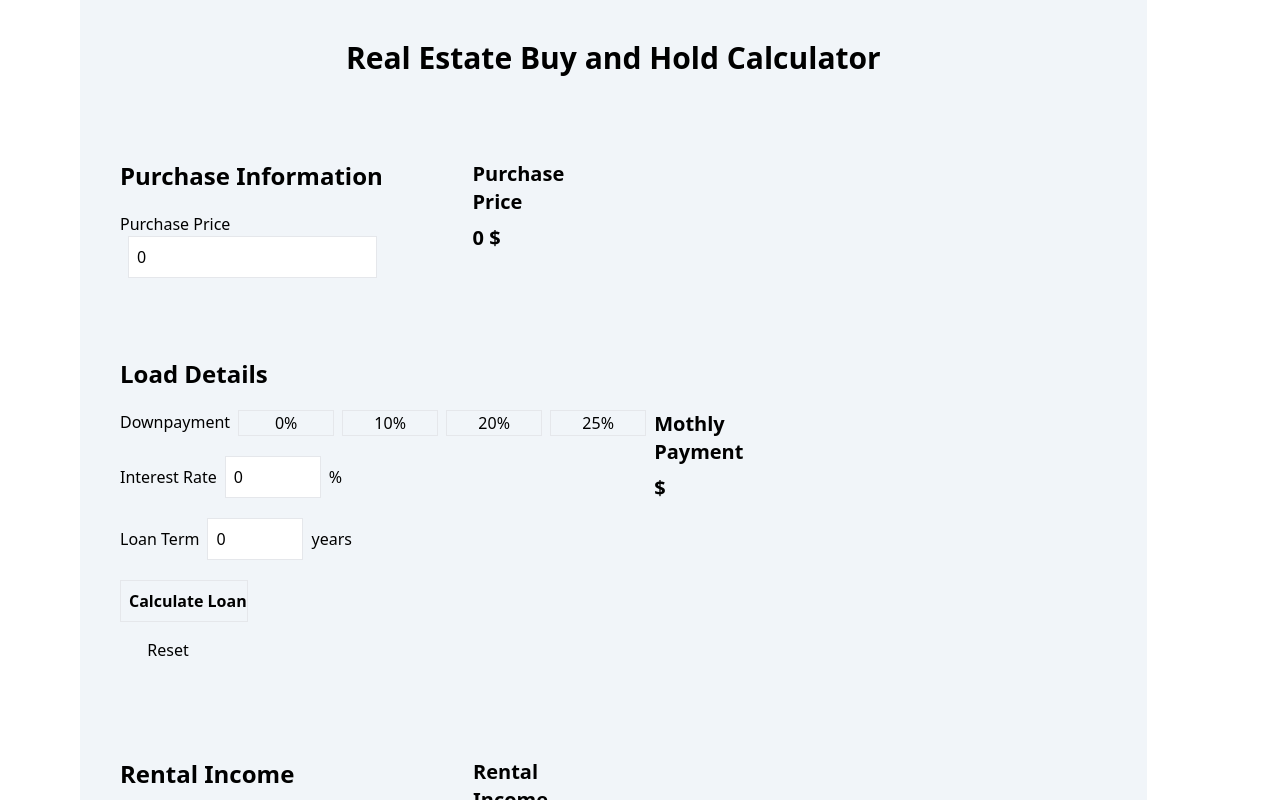
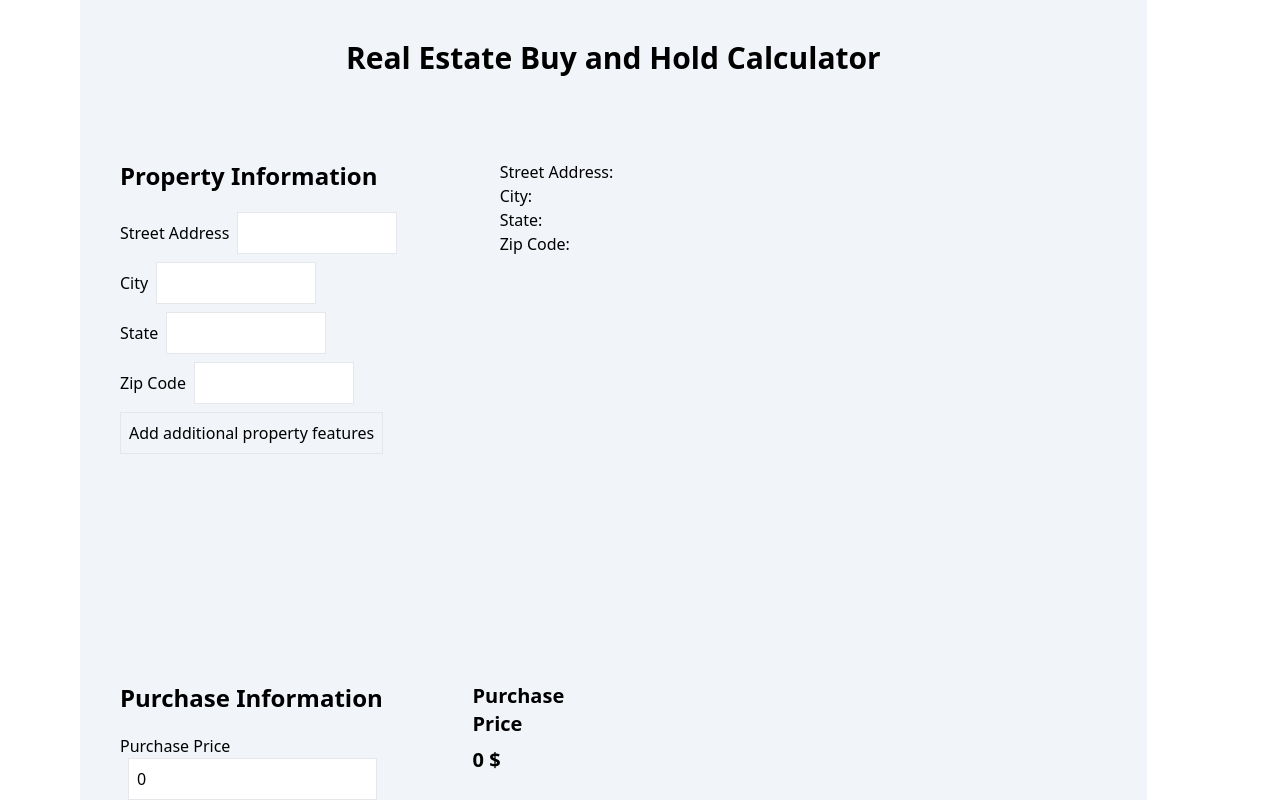
Before and after one commit to GeorgiNedyalkov/real-estate-investment-tools, a React (Vite) app in the folder ts_client/: page / in a window 1280 px wide. Shown: the top 800 px of the page. Built offline with nearby package versions, Linux system fonts and the light colour scheme.

Commit message:
feature create a property information section

```diff
--- a/ts_client/src/App.tsx
+++ b/ts_client/src/App.tsx
@@ -5,6 +5,7 @@ import LoanForm from "./components/LoanForm";
 import PurchaseInformation from "./components/PurchaseInformation";
 import RentalIncome from "./components/RentalIncome";
 import Expenses from "./components/Expenses";
+import PropertyInformation from "./components/PropertyInformation";
 
 function App() {
     const [purchasePrice, setPurchasePrice] = useState(0);
@@ -21,6 +22,7 @@ function App() {
     return (
         <div className="bg-slate-100 ml-20 w-10/12 p-10">
             <Header />
+            <PropertyInformation />
             <PurchaseInformation
                 purchasePrice={purchasePrice}
                 onPurchasePriceChange={onPurchasePriceChange}
--- /dev/null
+++ b/ts_client/src/components/PropertyInformation.tsx
@@ -0,0 +1,175 @@
+import { useState } from "react";
+
+interface Property {
+    streetAddress: string;
+    city: string;
+    state: string;
+    zipCode: string;
+    bedrooms?: number;
+    bathrooms?: number;
+    size?: number;
+    yearBuilt?: number;
+    description?: string;
+}
+
+const INITIAL_PROPERTY_INFO: Property = {
+    streetAddress: "",
+    city: "",
+    state: "",
+    zipCode: "",
+    bedrooms: 0,
+    bathrooms: 0,
+    size: 0,
+    yearBuilt: 0,
+    description: "",
+};
+
+export default function PropertyInformation() {
+    const [propertyInformation, setPropertyInformation] = useState(
+        INITIAL_PROPERTY_INFO
+    );
+
+    const [isDetailed, setIsDetailed] = useState<boolean>(false);
+
+    const onPropertyChange = (
+        e: React.ChangeEvent<HTMLInputElement | HTMLTextAreaElement>
+    ) => {
+        setPropertyInformation({
+            ...propertyInformation,
+            [e.target.name]: e.target.value,
+        });
+    };
+
+    return (
+        <div className="flex justify-between w-6/12">
+            <section className="mb-52">
+                <h2 className="text-2xl font-bold mb-5">
+                    Property Information
+                </h2>
+
+                <div className="mb-2">
+                    <label>Street Address</label>
+                    <input
+                        name="streetAddress"
+                        className="border w-40 mx-2 p-2"
+                        type="text"
+                        value={propertyInformation?.streetAddress}
+                        onChange={onPropertyChange}
+                    />
+                </div>
+                <div className="mb-2">
+                    <label>City</label>
+                    <input
+                        name="city"
+                        className="border w-40 mx-2 p-2"
+                        type="text"
+                        value={propertyInformation?.city}
+                        onChange={onPropertyChange}
+                    />
+                </div>
+                <div className="mb-2">
+                    <label>State</label>
+                    <input
+                        name="state"
+                        className="border w-40 mx-2 p-2"
+                        type="text"
+                        value={propertyInformation?.state}
+                        onChange={onPropertyChange}
+                    />
+                </div>
+                <div className="mb-2">
+                    <label>Zip Code</label>
+                    <input
+                        name="zipCode"
+                        className="border w-40 mx-2 p-2"
+                        type="text"
+                        value={propertyInformation?.zipCode}
+                        onChange={onPropertyChange}
+                    />
+                </div>
+
+                <button
+                    onClick={() => setIsDetailed(!isDetailed)}
+                    className="border hover:bg-slate-200 cursor-pointer p-2 mb-5"
+                >
+                    Add additional property features
+                </button>
+
+                {isDetailed && (
+                    <>
+                        <div className="mb-2">
+                            <label>Bedrooms</label>
+                            <input
+                                name="bedrooms"
+                                className="border w-40 mx-2 p-2"
+                                type="text"
+                                value={propertyInformation?.bedrooms}
+                                onChange={onPropertyChange}
+                            />
+                        </div>
+                        <div className="mb-2">
+                            <label>Bathrooms</label>
+                            <input
+                                name="bathrooms"
+                                className="border w-40 mx-2 p-2"
+                                type="text"
+                                value={propertyInformation?.bathrooms}
+                                onChange={onPropertyChange}
+                            />
+                        </div>
+                        <div className="mb-2">
+                            <label>Size</label>
+                            <input
+                                name="size"
+                                className="border w-40 mx-2 p-2"
+                                type="text"
+                                value={propertyInformation?.size}
+                                onChange={onPropertyChange}
+                            />
+                        </div>
+                        <div className="mb-2">
+                            <label>Year Built</label>
+                            <input
+                                name="yearBuilt"
+                                className="border w-40 mx-2 p-2"
+                                type="text"
+                                value={propertyInformation?.yearBuilt}
+                                onChange={onPropertyChange}
+                            />
+                        </div>
+                        <div className="mb-2 flex flex-col">
+                            <label>Description</label>
+                            <textarea
+                                name="description"
+                                value={propertyInformation?.description}
+                                onChange={onPropertyChange}
+                            />
+                        </div>
+                    </>
+                )}
+            </section>
+            <section>
+                <div>
+                    <p>Street Address: {propertyInformation?.streetAddress}</p>
+                    <p>City: {propertyInformation?.city}</p>
+                    <p>State: {propertyInformation?.state}</p>
+                    <p>Zip Code: {propertyInformation?.zipCode}</p>
+
+                    {/* optional */}
+                    {isDetailed && (
+                        <div>
+                            <p>Options:</p>
+                            <p>Bedrooms: {propertyInformation?.bedrooms}</p>
+                            <p>Bathrooms: {propertyInformation?.bathrooms}</p>
+                            <p>Size: {propertyInformation?.size}</p>
+                            <p>Year Built: {propertyInformation?.yearBuilt}</p>
+                            <p>
+                                Description: {propertyInformation?.description}
+                            </p>
+                        </div>
+                    )}
+                </div>
+            </section>
+        </div>
+    );
+}
```
